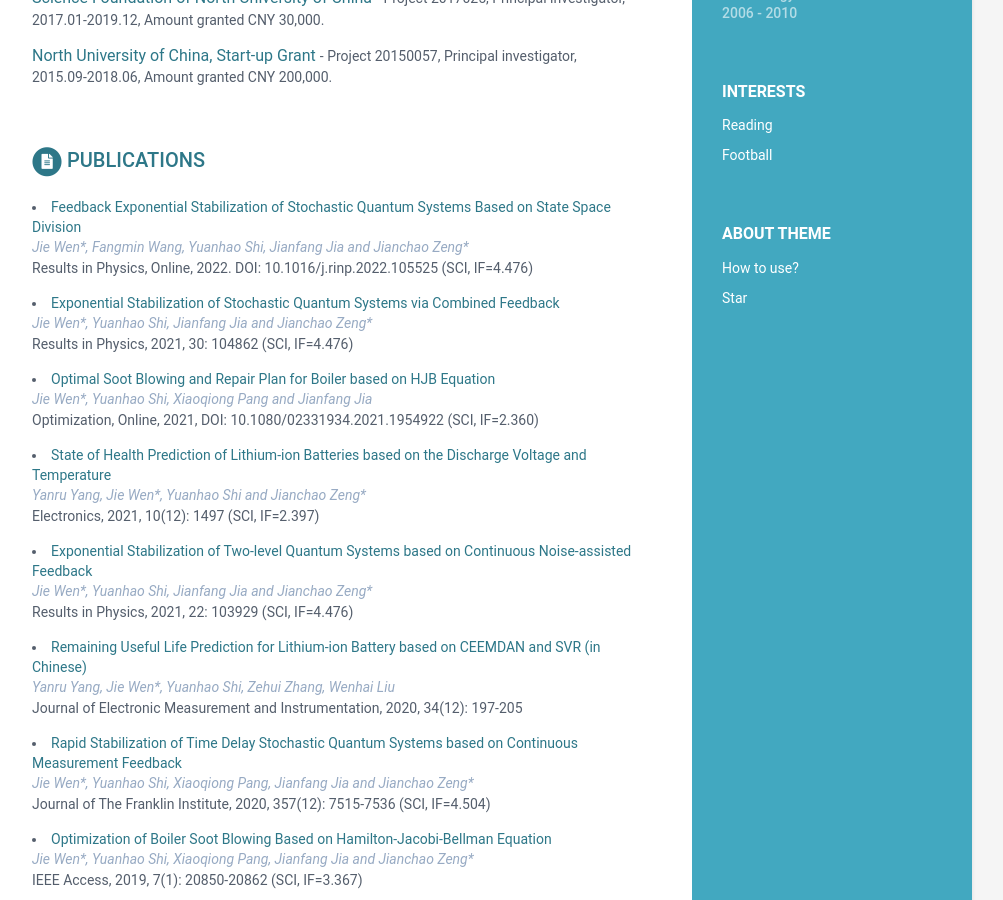
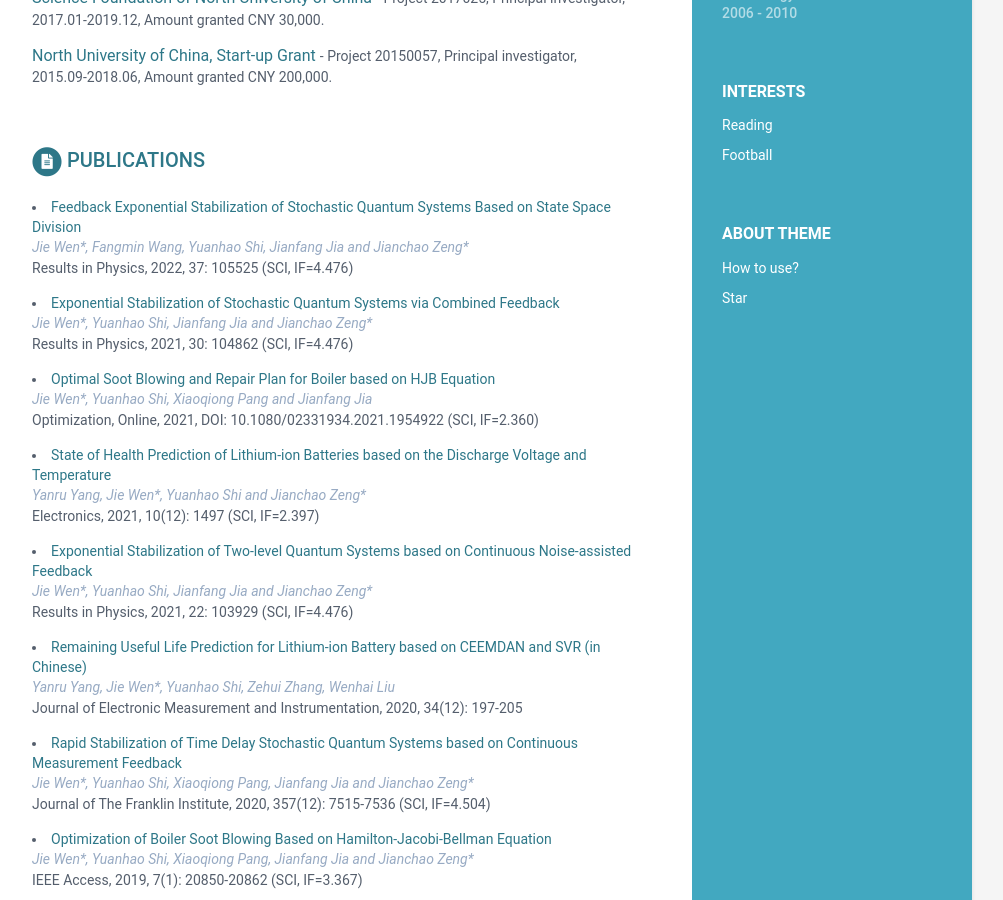
Before and after one commit to wenjie015/wenjie, a Jekyll site: the page built from index.html, in a window 1280 px wide and 900 px high, scrolled down 747 px. Shown: the whole window, without its empty margins (168-1171 px from the left). Built offline with Jekyll 4.4.1, drawn with Linux system fonts in a browser that asks for light colours.

Commit message:
Update data.yml

```diff
--- a/_data/data.yml
+++ b/_data/data.yml
@@ -74,7 +74,7 @@ publications:
       - title: Feedback Exponential Stabilization of Stochastic Quantum Systems Based on State Space Division
         link: https://doi.org/10.1016/j.rinp.2022.105525
         authors: Jie Wen*, Fangmin Wang, Yuanhao Shi, Jianfang Jia and Jianchao Zeng*
-        conference: "Results in Physics, Online, 2022. DOI: 10.1016/j.rinp.2022.105525 (SCI, IF=4.476)"
+        conference: "Results in Physics, 2022, 37: 105525 (SCI, IF=4.476)"
 
       - title: Exponential Stabilization of Stochastic Quantum Systems via Combined Feedback
         link: https://doi.org/10.1016/j.rinp.2021.104862
```
